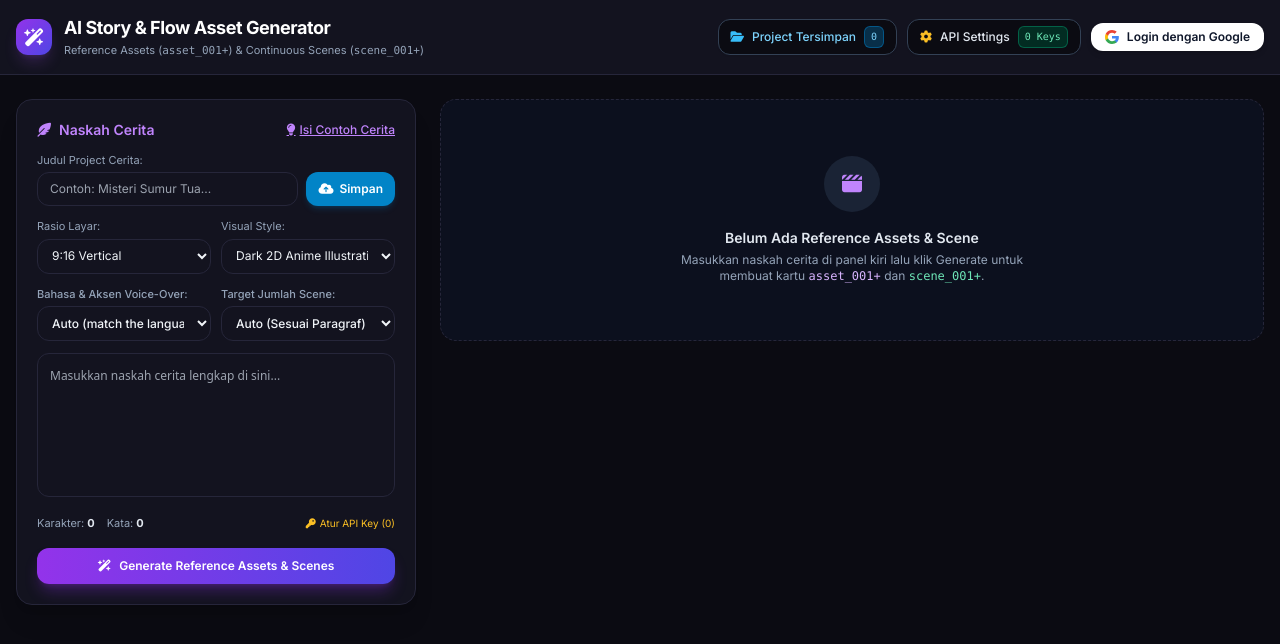
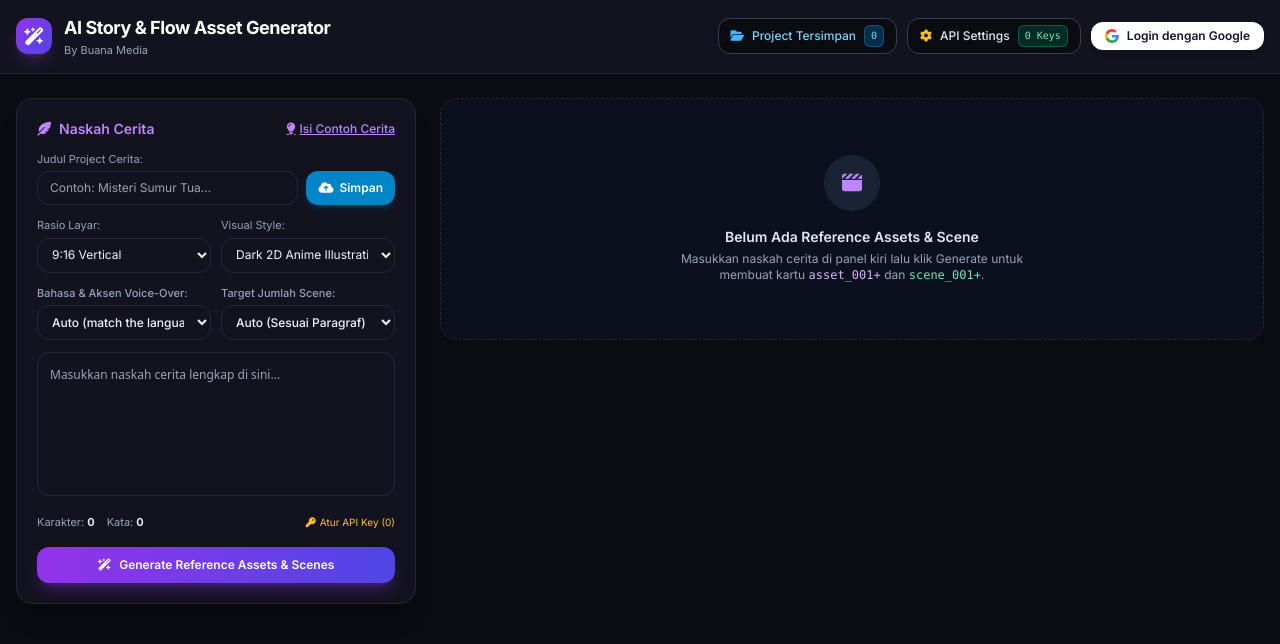
Before and after one commit to buanamedia/AI-Story-Flow-Generator, a plain HTML site: page index.html in a window 1280 px wide. Drawn offline with nearby package versions, Linux system fonts and the light colour scheme.

Commit message:
Update index.html

```diff
--- a/index.html
+++ b/index.html
@@ -299,7 +299,7 @@
         </div>
         <div>
           <h1 class="text-lg font-bold text-white tracking-tight">AI Story & Flow Asset Generator</h1>
-          <p class="text-[11px] text-slate-400">Reference Assets (<code>asset_001+</code>) & Continuous Scenes (<code>scene_001+</code>)</p>
+          <p class="text-[11px] text-slate-400">By Buana Media</p>
         </div>
       </div>
 
```
